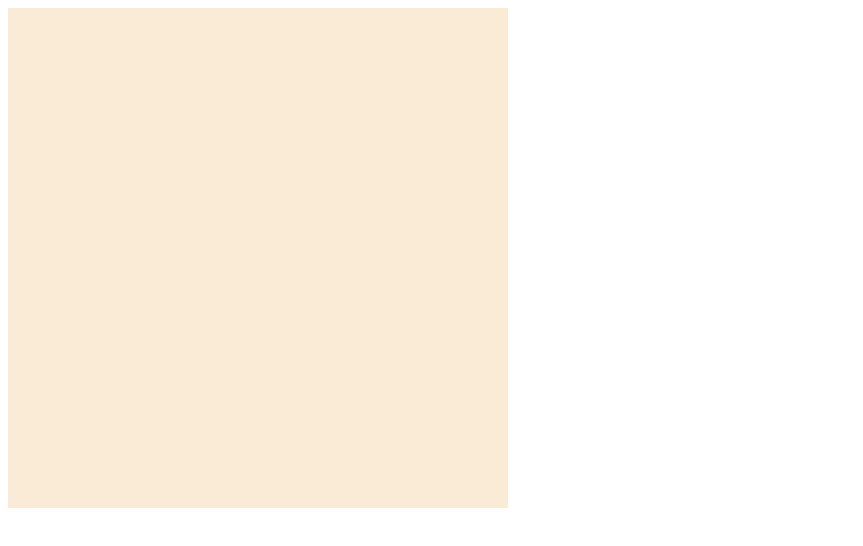
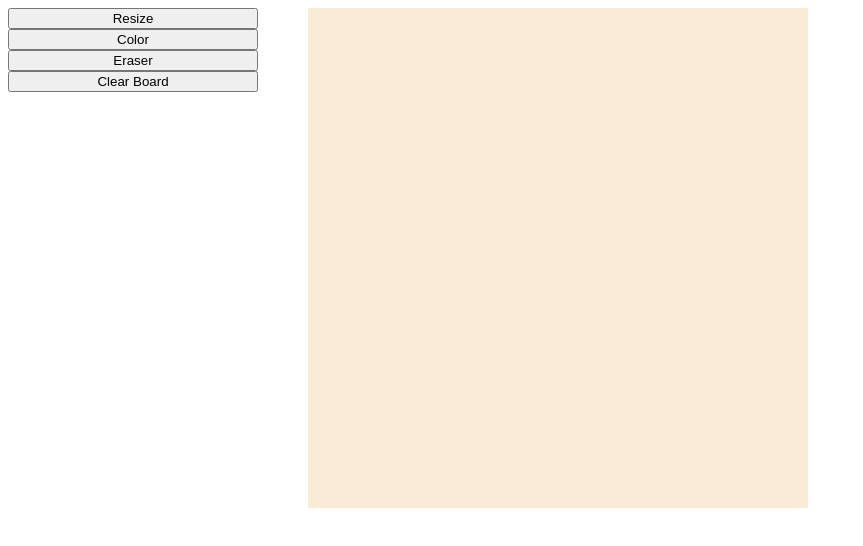
Before and after one commit to amholzer12/etch-a-sketch, a plain HTML site: page index.html in a window 1280 px wide. Shown: the whole page, without its empty margins (0-863 px from the left). Drawn offline with Linux system fonts and the light colour scheme.

Commit message:
create control panel layout to the left of the canvas

```diff
--- a/index.html
+++ b/index.html
@@ -8,9 +8,15 @@
     <link rel="stylesheet" href="style.css">
 </head>
 <body>
-    <div class="canvas"></div>
-
-
+    <div class="container">
+        <div class="controls">
+            <button class="resize">Resize</button>
+            <button class="colorChange">Color</button>
+            <button class="eraser">Eraser</button>
+            <button class="clear">Clear Board</button>
+        </div>
+        <div class="canvas"></div>
+    </div>
     <script src="javascript.js"></script>
 </body>
 </html>
--- a/javascript.js
+++ b/javascript.js
@@ -9,6 +9,7 @@ function buildBoard(size) {
         //making div element to fill the canvas
         const canvasDiv = document.createElement('div');
         canvasDiv.classList.add("box");
+        //take the size of the board (500px) and divide by how many squares you want on each side
         canvasDiv.style.height = `${500/size}px`;
         canvasDiv.style.width = `${500/size}px`;
         canvasDiv.addEventListener('mouseover', (e) => {
--- a/style.css
+++ b/style.css
@@ -1,12 +1,21 @@
+
+.container {
+    display: flex;
+    width: 800px;
+    justify-content: space-between;
+}
+
+.controls {
+    display: flex;
+    flex-direction: column;
+    width: 250px;
+}
+
 .canvas {
     display: flex;
     flex-wrap: wrap;
-    padding: 0;
-    margin: 0;
     height: 500px;
     width: 500px;
-    background-color: blue;
-    color: yellow;
 }
 
 .box {
```
